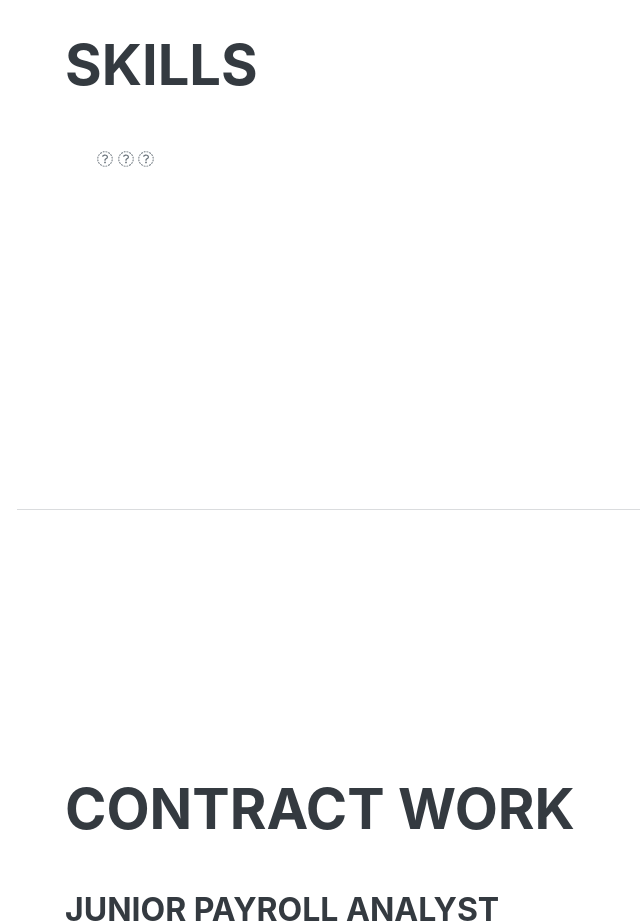
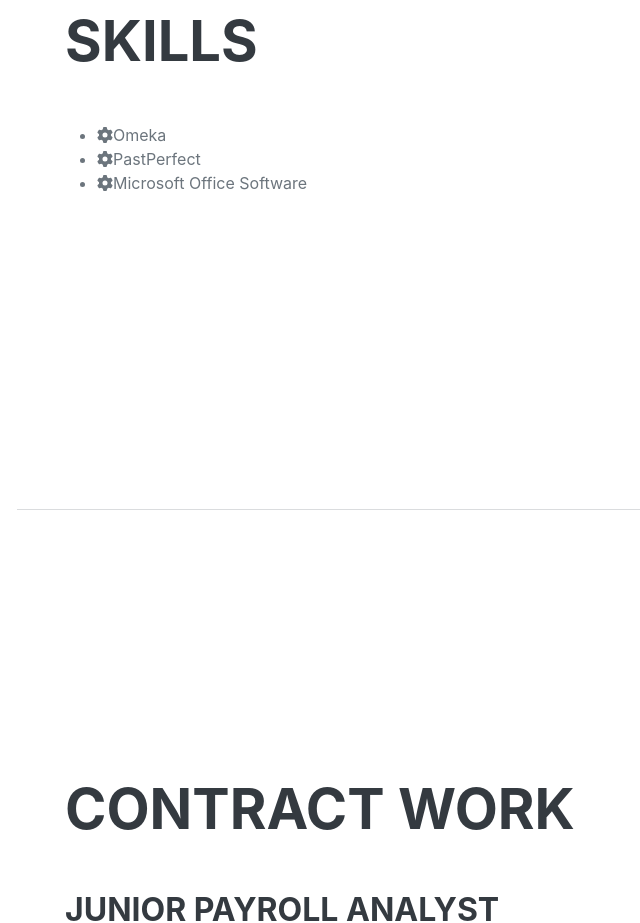
Before and after one commit to Hannahmar25/Hannahmar25.github.io, a plain HTML site: page index.html in a window 1280 px wide. Shown: the part 2800-3723 px from the top of the page, without its empty margins (255-895 px from the left). Drawn offline with nearby package versions, Linux system fonts and the light colour scheme; a web font is replaced by a local one.

Commit message:
final push?

```diff
--- a/index.html
+++ b/index.html
@@ -117,9 +117,9 @@
                     <h2 class="mb-5">Skills</h2>
                     <!--Insert list item here -->
                     <ul>
-                    <i class="fa-sharp fa-thin fa-sparkles"><li>Omeka</li></i>
-                    <i class="fa-sharp fa-regular fa-sparkles"><li>PastPerfect</li></i>
-                    <i class="fa-sharp fa-thin fa-sparkles"><li>Microsoft Office Software</li></i>
+                    <li><i class="fa-solid fa-gear"></i>Omeka</li>
+                    <li><i class="fa-solid fa-gear"></i>PastPerfect</li>
+                    <li><i class="fa-solid fa-gear"></i>Microsoft Office Software</li>
                 </ul>
                 </div>
             </section>
```
